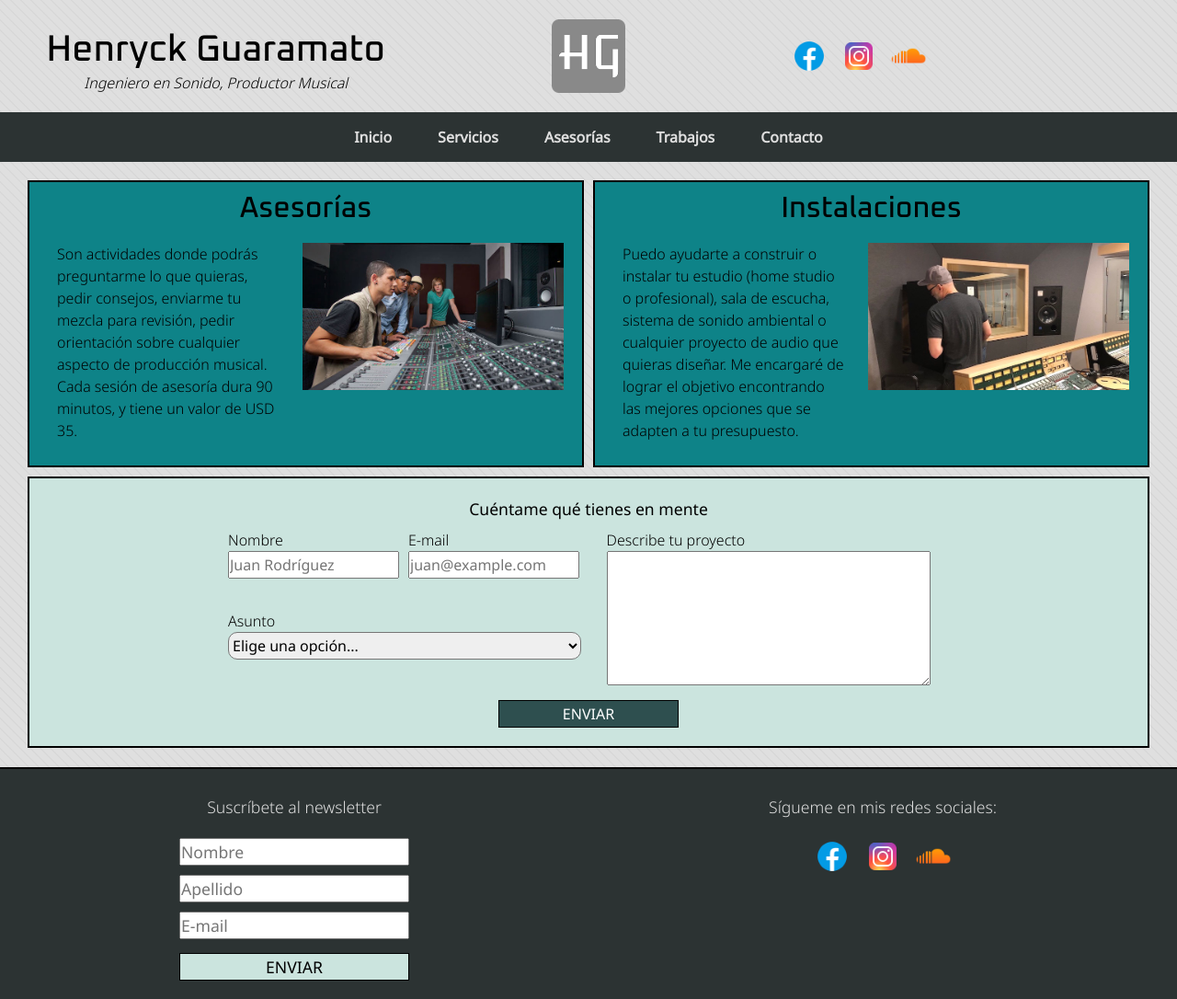
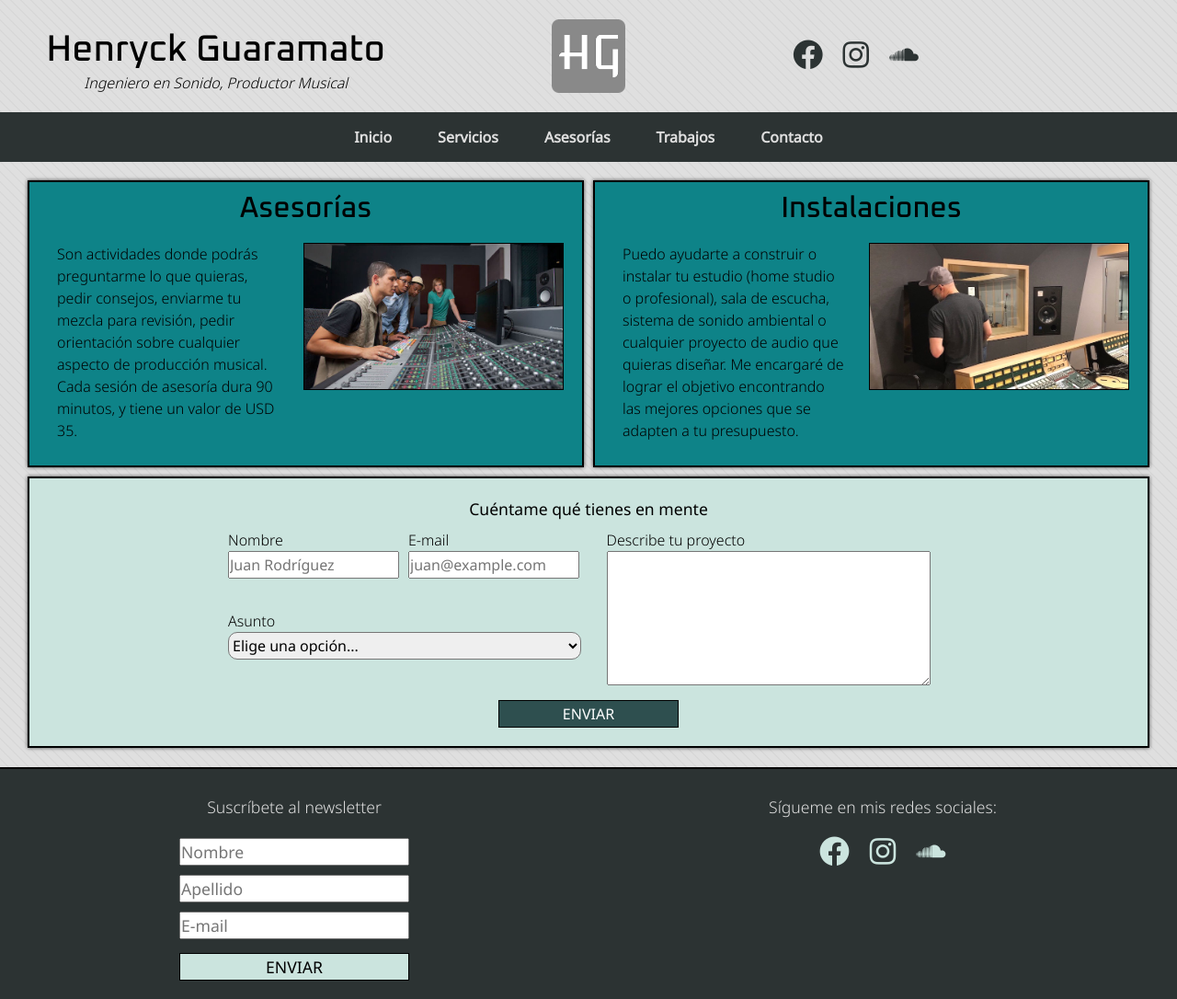
Before and after one commit to henryckg/henryck-guaramato, a website: page pages/advisory.html in a window 1280 px wide. Shown: the whole page at 92% size. Drawn offline with nearby package versions, Linux system fonts and the light colour scheme.

Commit message:
cambios menores

```diff
--- a/pages/advisory.html
+++ b/pages/advisory.html
@@ -10,6 +10,8 @@
     <link rel="shortcut icon" href="../img/favicon.ico" type="image/x-icon">
 <!-- Link a Bootstrap -->
     <link href="https://cdn.jsdelivr.net/npm/bootstrap@5.3.0-alpha3/dist/css/bootstrap.min.css" rel="stylesheet" integrity="sha384-KK94CHFLLe+nY2dmCWGMq91rCGa5gtU4mk92HdvYe+M/SXH301p5ILy+dN9+nJOZ" crossorigin="anonymous">
+<!-- Link Boxicons -->
+    <link href='https://unpkg.com/boxicons@2.1.4/css/boxicons.min.css' rel='stylesheet'>
 <!-- Link a AOS -->
     <link href="https://unpkg.com/aos@2.3.1/dist/aos.css" rel="stylesheet">
 <!-- Links a fuentes -->
@@ -32,9 +34,9 @@
                 <a href="../index.html"><img src="../img/logo.png" alt="logo" id="top"></a>
             </div>
             <div class="socialLogos col-4">
-                <a href="http://www.facebook.com/henryckg" target="_blank"><img src="../img/facebook-logo.png" alt="logo de facebook"></a>
-                <a href="http://www.instagram.com/henryckg" target="_blank"><img src="../img/instragram-logo.png" alt="logo de instagram"></a>
-                <a href="http://www.soundcloud.com/henryck-guaramato" target="_blank"><img src="../img/soundcloud-logo.png" alt="logo de soundcloud"></a>
+                <a href="http://www.facebook.com/henryckg" target="_blank"><i class='bx bxl-facebook-circle' ></i></a>
+                <a href="http://www.instagram.com/henryckg" target="_blank"><i class='bx bxl-instagram' ></i></a>
+                <a href="http://www.soundcloud.com/henryck-guaramato" target="_blank"><i class='bx bxl-soundcloud'></i></a>
             </div>
         </div>
     <!-- Menú solo visible en desktop -->
@@ -148,9 +150,9 @@
             <div class="cajaSocialLogos col-lg-6 text-center mt-2">
                 <p>Sígueme en mis redes sociales:</p>
                 <div class="socialLogos">
-                    <a href="http://www.facebook.com/henryckg" target="_blank"><img src="../img/facebook-logo.png" alt="logo de facebook"></a>
-                    <a href="http://www.instagram.com/henryckg" target="_blank"><img src="../img/instragram-logo.png" alt="logo de instagram"></a>
-                    <a href="http://www.soundcloud.com/henryck-guaramato" target="_blank"><img src="../img/soundcloud-logo.png" alt="logo de soundcloud"></a>
+                    <a href="http://www.facebook.com/henryckg" target="_blank"><i class='bx bxl-facebook-circle' ></i></a>
+                    <a href="http://www.instagram.com/henryckg" target="_blank"><i class='bx bxl-instagram' ></i></a>
+                    <a href="http://www.soundcloud.com/henryck-guaramato" target="_blank"><i class='bx bxl-soundcloud'></i></a>
                 </div>
             </div>
         </div>
--- a/scss/_advisory.scss
+++ b/scss/_advisory.scss
@@ -18,6 +18,7 @@
     .advisoryForm{
         background-color: $lightBg;
         border: 2px solid black;
+        box-shadow: 0px 0px 4px rgba(0, 0, 0, .7);
         grid-area: form;
         display: grid;
         grid-template-columns: repeat(6, 1fr);
@@ -81,7 +82,7 @@
                 width: 100%;
                 height: 30px;
                 text-transform: uppercase;
-                transition: 0.3s;
+                transition: all 0.3s ease-in;
                 &:hover{
                     background: transparent;
                     color: black;
--- a/scss/_contact.scss
+++ b/scss/_contact.scss
@@ -1,6 +1,7 @@
 .contactPage{
     background-color: $tealBg;
     border: 2px solid black;
+    box-shadow: 0px 0px 4px rgba(0, 0, 0, .7);
     margin: 20px 30px;
     padding: 10px;
     h2{
@@ -42,7 +43,7 @@
                     width: 100%;
                     height: 30px;
                     text-transform: uppercase;
-                    transition: 0.3s;
+                    transition: all 0.3s ease-in;
                     &:hover{
                         background: transparent;
                         color: black;
--- a/scss/_footer.scss
+++ b/scss/_footer.scss
@@ -18,7 +18,7 @@ footer{
                 width: 250px;
                 height: 30px;
                 text-transform: uppercase;
-                transition: 0.3s;
+                transition: all 0.3s ease-in;
                 &:hover{
                     background: $btnColor;
                     cursor: pointer;
@@ -29,9 +29,17 @@ footer{
     .cajaSocialLogos{
         .socialLogos{
             a{
-                img{
-                    width: 50px;
-                    padding: 5px;
+                i{
+                    font-size: 38px;
+                    margin-left: 5px;
+                    margin-right: 5px;
+                    text-decoration: none;
+                    color: $lightBg;
+                    transition: all 0.5s ease;
+                    &:hover{
+                        color: $tealBg;
+                        transform: translateY(-5px)
+                    }
                 }
             }
         }
--- a/scss/_header.scss
+++ b/scss/_header.scss
@@ -16,9 +16,19 @@ header{
             }
         }
         .socialLogos{
-            img {
-                width: 50px;
-                padding: 5px;
+            a{
+                i{
+                    font-size: 38px;
+                    margin-left: 5px;
+                    margin-right: 5px;
+                    text-decoration: none;
+                    color: $darkBg;
+                    transition: all 0.5s ease;
+                    &:hover{
+                        color: $tealBg;
+                        transform: translateY(-5px)
+                    }
+                }
             }
         }
     }
@@ -37,10 +47,14 @@ header{
                     color: $bgColor;
                     margin: 10px;
                     padding: 15px;
-                    transition: 0.3s;
+                    transition: 0.3s all ease-in;
+                    border-top: 1px $darkBg solid;
+                    border-bottom: 1px $darkBg solid;
                     &:hover{
                         color: $darkBg;
                         background-color: $bgColor;
+                        border-top: 1px $bgColor solid;
+                        border-bottom: 1px $bgColor solid;
                     }
                 }
             }
--- a/scss/_index.scss
+++ b/scss/_index.scss
@@ -38,8 +38,9 @@ main{
                     img{
                         width: 240px;
                         height: 140px;
-                        border-radius: 5px;
+                        border: solid #000 1px;
                         margin-bottom: 10px;
+                        transition: .3s;
                         &:hover{
                             opacity: 0.8;
                         }
--- a/scss/_mediaqueries.scss
+++ b/scss/_mediaqueries.scss
@@ -72,12 +72,12 @@
     .advisoryPage{
         overflow: hidden;
         margin: 20px 10px;
-        grid-template-columns: 1fr 1fr;
+        grid-template-columns: 1fr;
         grid-template-rows: auto;
         grid-template-areas:
-        "asesorias asesorias"
-        "instalaciones instalaciones"
-        "form form";
+        "asesorias"
+        "instalaciones"
+        "form";
         .asesorias{
             @include advisoryMobile;
         }
--- a/scss/_mixins.scss
+++ b/scss/_mixins.scss
@@ -7,6 +7,7 @@
     grid-template-rows: 60px auto 60px;
     border: 2px solid black;
     background-color: $tealBg;
+    box-shadow: 0px 0px 4px rgba(0, 0, 0, .7);
     h3{
         grid-column: 1 / 8;
         grid-row: 1 / 2;
@@ -20,6 +21,7 @@
         width: 220px;
         height: 140px;
         margin: 0 10px;
+        border: solid #000 1px;
     }
     p{
         grid-column: $pCol;
@@ -42,7 +44,7 @@
         padding: 3px 0;
         text-transform: uppercase;
         font-weight: 400;
-        transition: 0.3s;
+        transition: all 0.3s ease-in;
         &:hover{
             background: $darkBg;
             color: #fff;
@@ -56,6 +58,7 @@
 @mixin advisory{
     background-color: $tealBg;
     border: 2px solid black;
+    box-shadow: 0px 0px 4px rgba(0, 0, 0, .7);
     h2{
         text-align: center;
         padding: 10px;
@@ -72,6 +75,7 @@
             width: 300px;
             height: 160px;
             margin-left: 15px;
+            border: solid #000 1px;
         }
     }
 }
@@ -86,10 +90,10 @@
         padding: 8px 0 0 0 ;
     }
     img{
-        padding: 10px 0;
+        margin: 10px;
     }
     p{
-        margin-bottom: 10px;
+        margin: 10px 0;
         text-align: center;
         padding: 0 15px;
     }
@@ -116,6 +120,7 @@
             width: 320px;
             height: 180px;
             margin-left: 0px;
+            margin-bottom: 10px;
         }
     }
 }
--- a/scss/_portfolio.scss
+++ b/scss/_portfolio.scss
@@ -1,6 +1,7 @@
 .portfolioPage{
     background-color: $tealBg;
     border: 2px solid black;
+    box-shadow: 0px 0px 4px rgba(0, 0, 0, .7);
     margin: 20px 30px;
     padding: 10px;
     .portfolioTitle{
```
Also changed, not shown: index.html (+8 -6 lines), pages/contact.html (+8 -6 lines), pages/portfolio.html (+9 -7 lines), pages/services.html (+8 -6 lines), css/style.css, scss/style.scss (line endings or trailing spaces).
